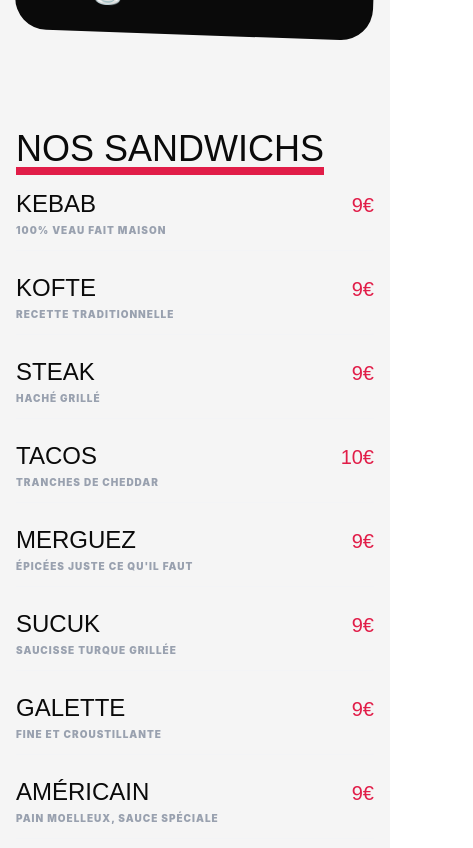
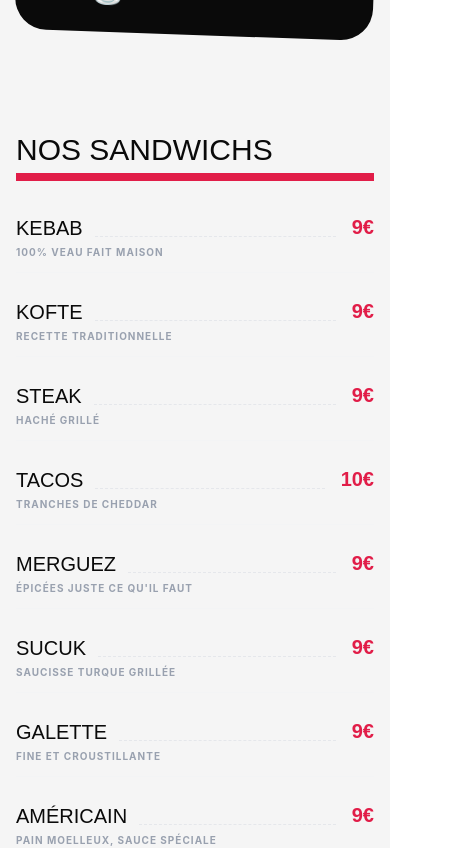
Before and after one commit to devrankebab/Devran-KEBAB, a React (Vite) app: page / in a window 390 px wide. Shown: the part 3980-4828 px from the top of the page, 473 px wide, since content can reach past the window. Built offline with nearby package versions, Linux system fonts and the light colour scheme.

Commit message:
Update MenuSection.tsx

```diff
--- a/src/components/MenuSection.tsx
+++ b/src/components/MenuSection.tsx
@@ -1,6 +1,6 @@
 import React from 'react';
 import { MENU, SAUCES } from '../data';
-import { Coffee, Droplets, Utensils } from 'lucide-react';
+import { Coffee, Utensils } from 'lucide-react';
 
 const MenuSection: React.FC = () => {
   return (
@@ -21,33 +21,41 @@ const MenuSection: React.FC = () => {
           </div>
         </div>
 
-        {/* GRILLE DES CATÉGORIES (SANDWICHS, MENUS, ASSIETTES) */}
-        <div className="grid grid-cols-1 md:grid-cols-2 lg:grid-cols-3 gap-16 mb-24">
+        {/* GRILLE DES CATÉGORIES ENTIÈREMENT CORRIGÉE */}
+        <div className="grid grid-cols-1 md:grid-cols-2 lg:grid-cols-3 gap-x-12 gap-y-16 mb-24">
           {MENU.map((category, idx) => (
-            <div key={idx} className="space-y-10">
-              <h3 className="text-4xl font-display leading-none border-b-8 border-brand-red inline-block mb-4">
-                {category.title}
-              </h3>
+            <div key={idx} className="flex flex-col">
+              {/* TITRE DE LA CATÉGORIE EN BLOC SOLIDE */}
+              <div className="mb-8 border-b-8 border-brand-red pb-2 min-h-[50px] flex items-end">
+                <h3 className="text-3xl font-display leading-none text-brand-black uppercase">
+                  {category.title}
+                </h3>
+              </div>
 
-              {/* CORRECTION DE L'ALIGNEMENT DES LIGNES ICI */}
+              {/* ALIGNEMENT INDÉSTRUCTIBLE DES LIGNES */}
               <div className="space-y-6">
                 {category.items.map((item) => (
-                  <div key={item.id} className="flex flex-col gap-1 min-h-[60px] justify-center border-b border-gray-100 pb-3 group">
-                    <div className="flex justify-between items-baseline gap-4">
+                  <div key={item.id} className="flex flex-col pb-3 border-b border-gray-100/70 group">
+                    <div className="flex justify-between items-end gap-3 w-full">
                       {/* Nom du plat */}
-                      <h4 className="text-2xl font-display text-brand-black group-hover:text-brand-red transition-colors whitespace-nowrap">
+                      <h4 className="text-xl font-display text-brand-black group-hover:text-brand-red transition-colors leading-tight">
                         {item.name}
                       </h4>
-                      {/* Prix bloqué pile à droite sur la même ligne */}
+
+                      {/* Ligne pointillée invisible ou élégante pour l'alignement */}
+                      <div className="flex-1 border-b border-dashed border-gray-200 mb-1 min-w-[10px]"></div>
+
+                      {/* Prix bloqué pile à droite */}
                       {item.price && (
-                        <span className="font-display text-xl text-brand-red whitespace-nowrap">
+                        <span className="font-display text-xl text-brand-red font-bold whitespace-nowrap pl-1">
                           {item.price}
                         </span>
                       )}
                     </div>
-                    {/* Description calée en dessous sans décaler le prix */}
+
+                    {/* Description calée proprement dessous sans aucun impact sur le prix */}
                     {item.description && (
-                      <p className="text-[10px] text-gray-400 font-black uppercase tracking-widest leading-normal max-w-[85%]">
+                      <p className="text-[10px] text-gray-400 font-bold uppercase tracking-widest leading-normal mt-1 max-w-[90%]">
                         {item.description}
                       </p>
                     )}
@@ -68,9 +76,9 @@ const MenuSection: React.FC = () => {
             <h3 className="text-2xl font-display font-black">Nos Sauces</h3>
           </div>
           <div className="flex flex-wrap gap-2">
-            {SAUCES.map((blue, i) => (
-              <span key={i} className={`px-4 py-2 rounded-full text-sm font-bold ${blue.includes('maison') ? 'bg-brand-red text-white' : 'bg-brand-gray text-gray-500'}`}>
-                {blue}
+            {SAUCES.map((sauce, i) => (
+              <span key={i} className={`px-4 py-2 rounded-full text-sm font-bold ${sauce.includes('maison') ? 'bg-brand-red text-white' : 'bg-brand-gray text-gray-500'}`}>
+                {sauce}
               </span>
             ))}
           </div>
```
